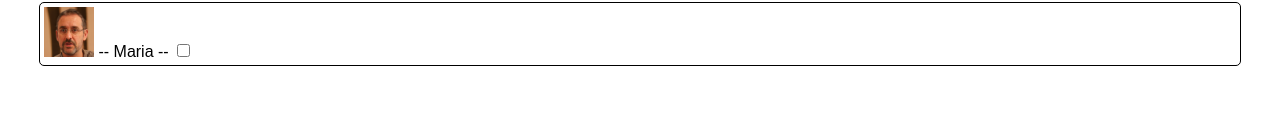
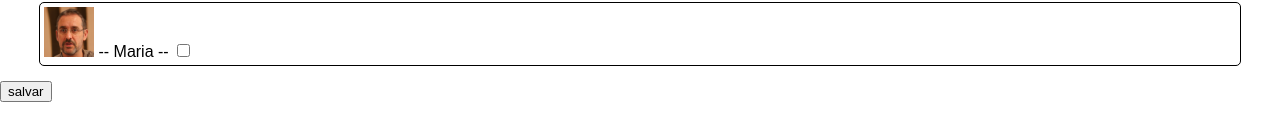
Before and after one commit to MrBunnyGif/fatec-piriuber, a React (Create React App) app: page /checkin in a window 1280 px wide. Shown: the part 488-628 px from the top of the page. Built offline with nearby package versions, Linux system fonts and the light colour scheme; sample sign-in values are in the browser's storage.

Commit message:
Creates Checkin save alert

```diff
--- a/src/pages/private/Driver/Checkin.js
+++ b/src/pages/private/Driver/Checkin.js
@@ -19,7 +19,9 @@ const CheckinItem = ({ item, checkChild }) => {
 }
 
 const SaveButton = () => {
-
+	return (
+		<button onClick={() => alert('Lista salva!')}>salvar</button>
+	)
 }
 
 export default () => {
@@ -82,6 +84,7 @@ export default () => {
 			<PreviousButton />
 			<h1>Checkin</h1>
 			{renderChildrenList(childrenList)}
+			<SaveButton />
 		</Fragment>
 	)
 }
```
